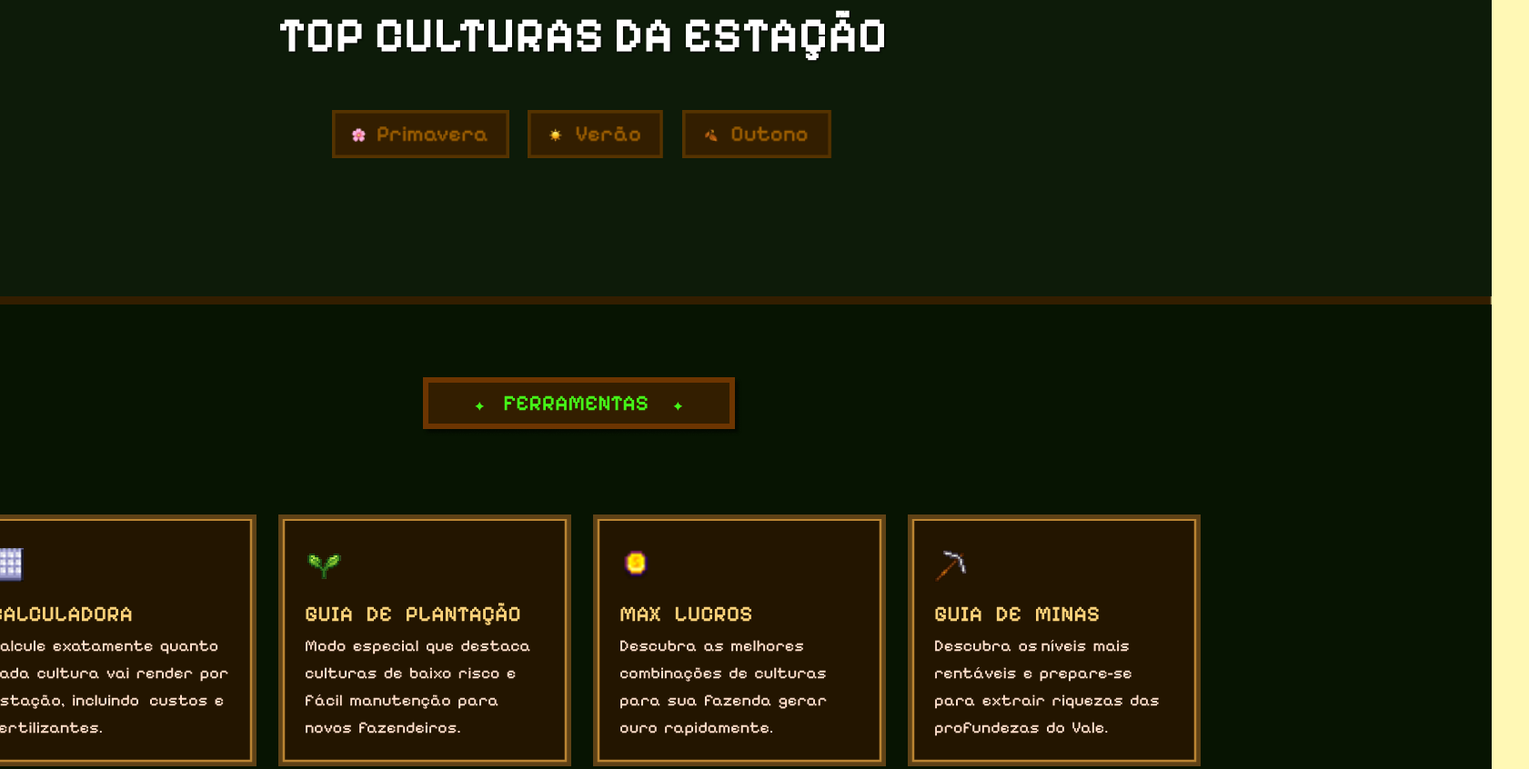
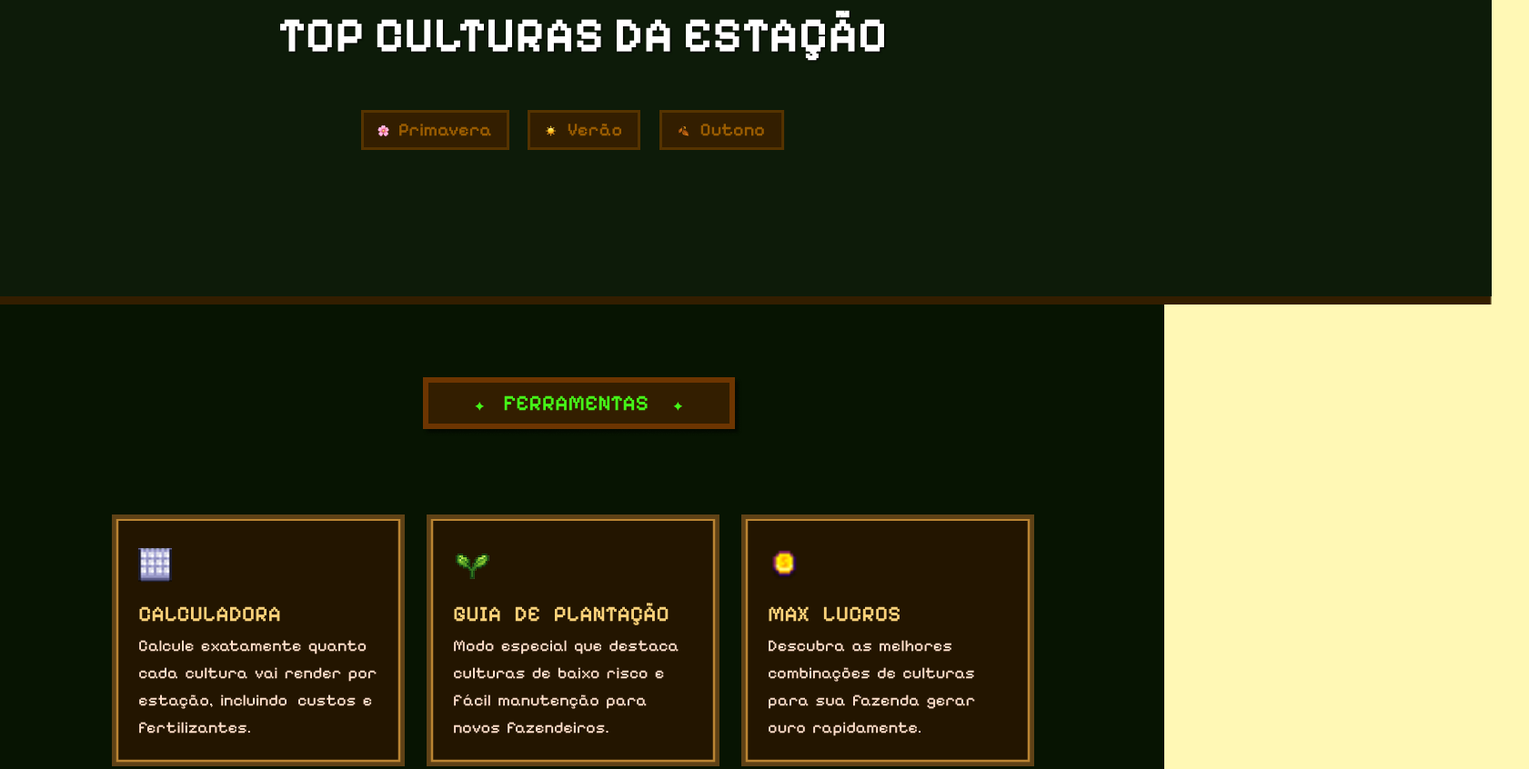
Before and after one commit to Emily9383/Projeto-individual, a plain HTML site: page Projeto/Site/index.html in a window 1280 px wide. Shown: the part 2480-3326 px from the top of the page at 91% size, 1681 px wide, since content can reach past the window. Drawn offline with Linux system fonts and the light colour scheme.

Commit message:
segunda alteração

```diff
--- a/Projeto/Site/src/style.css
+++ b/Projeto/Site/src/style.css
@@ -95,9 +95,8 @@ h1{
     font-size: 18px;
     color: white;
     cursor: url('../public/images/cursor-botao.png'), auto;
+}
 
-
-}
 
 .navbar a img {
     margin-right: 10px; /* Adiciona espaço apenas à direita da imagem */
@@ -252,20 +251,13 @@ h1{
 
 }
 
-.primavera{
+.primavera, .verao, .outono{
     margin-right: 20px;
     cursor: url('../public/images/cursor-botao.png'), auto;
+    transition: transform 0.2s;
 
 }
 
-.verao{
-    margin-right: 20px;
-    cursor: url('../public/images/cursor-botao.png'), auto;
-}
-
-.outono{
-    cursor: url('../public/images/cursor-botao.png'), auto;
-}
 
 .btn-img{
   background: none;
@@ -276,13 +268,12 @@ h1{
 }
 
 .btn-img img{
-  width: 195px; /* Ajuste o tamanho */
   transition: transform 0.2s;
 }
 
 /* Efeito de pressionado */
-.btn-img:active img{
-  transform: scale(0.95); /* Reduz levemente ao clicar */
+.btn-img:hover{
+  transform: scale(1.1); /* Reduz levemente ao clicar */
 }
 
 .bnt-verao{
@@ -294,12 +285,11 @@ h1{
 }
 
 .bnt-verao img{
-  width: 150px; /* Ajuste o tamanho */
   transition: transform 0.2s;
 }
 
-.bnt-verao:active img{
-  transform: scale(0.95);
+.bnt-verao:hover{
+  transform: scale(1.1);
 }
 
 .btn-outono{
@@ -311,12 +301,11 @@ h1{
 }
 
 .btn-outono img{
-  width: 165px; /* Ajuste o tamanho */
   transition: transform 0.2s;
 }
 
-.btn-outono:active img{
-  transform: scale(0.95);
+.btn-outono:hover{
+  transform: scale(1.1);
 }
 
 
@@ -324,7 +313,7 @@ h1{
 
 .ferramentas{
     background-color:#071402;
-    width: 2000px;
+    width: 100%;
     height: 1100px;
     text-align: center;
 
@@ -352,9 +341,10 @@ h1{
 }
 
 .ferramenta-img{
+    display: flex;
+    margin-left: -4px;
+    margin-top: 50px;
 
-    margin-top: 50px;
-    display: block;
 
 }
 
```
